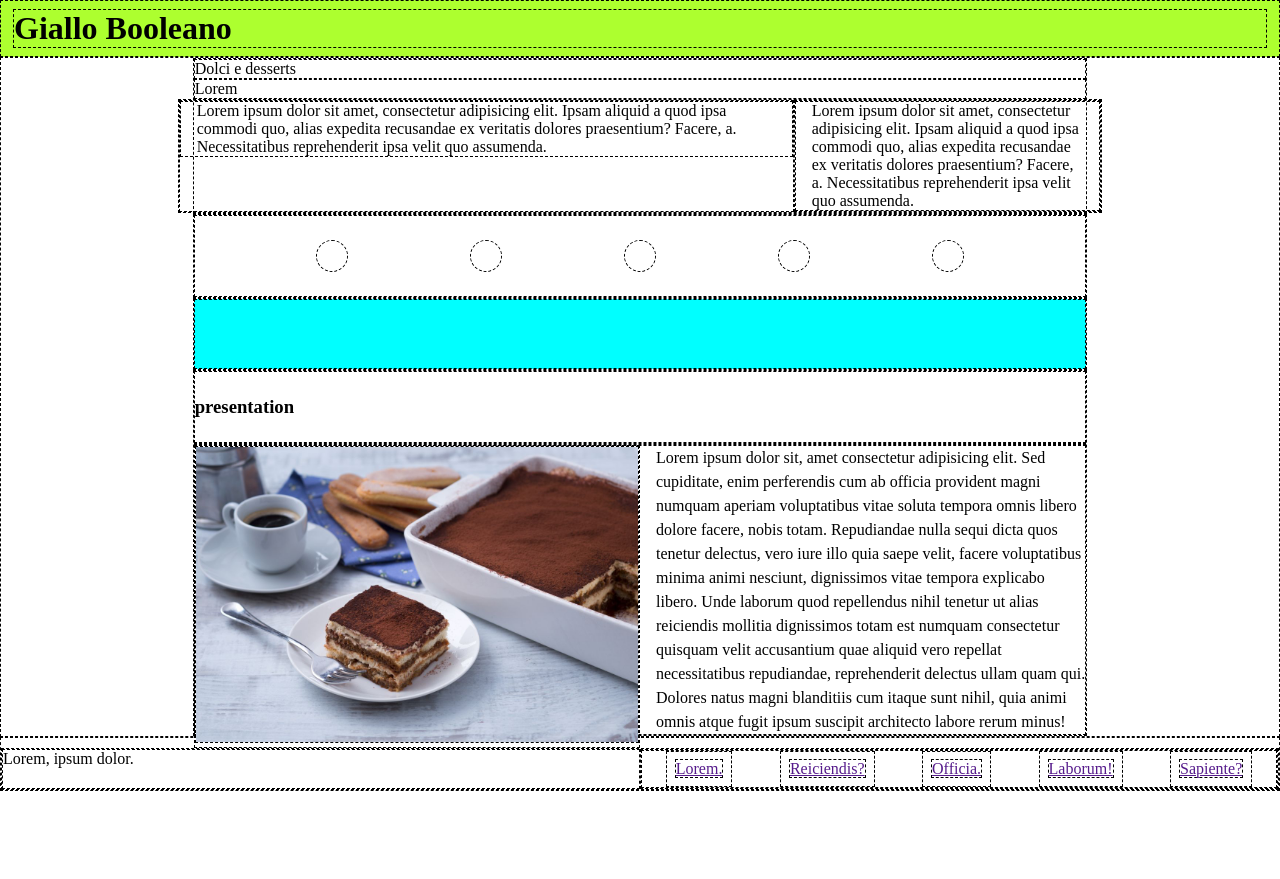
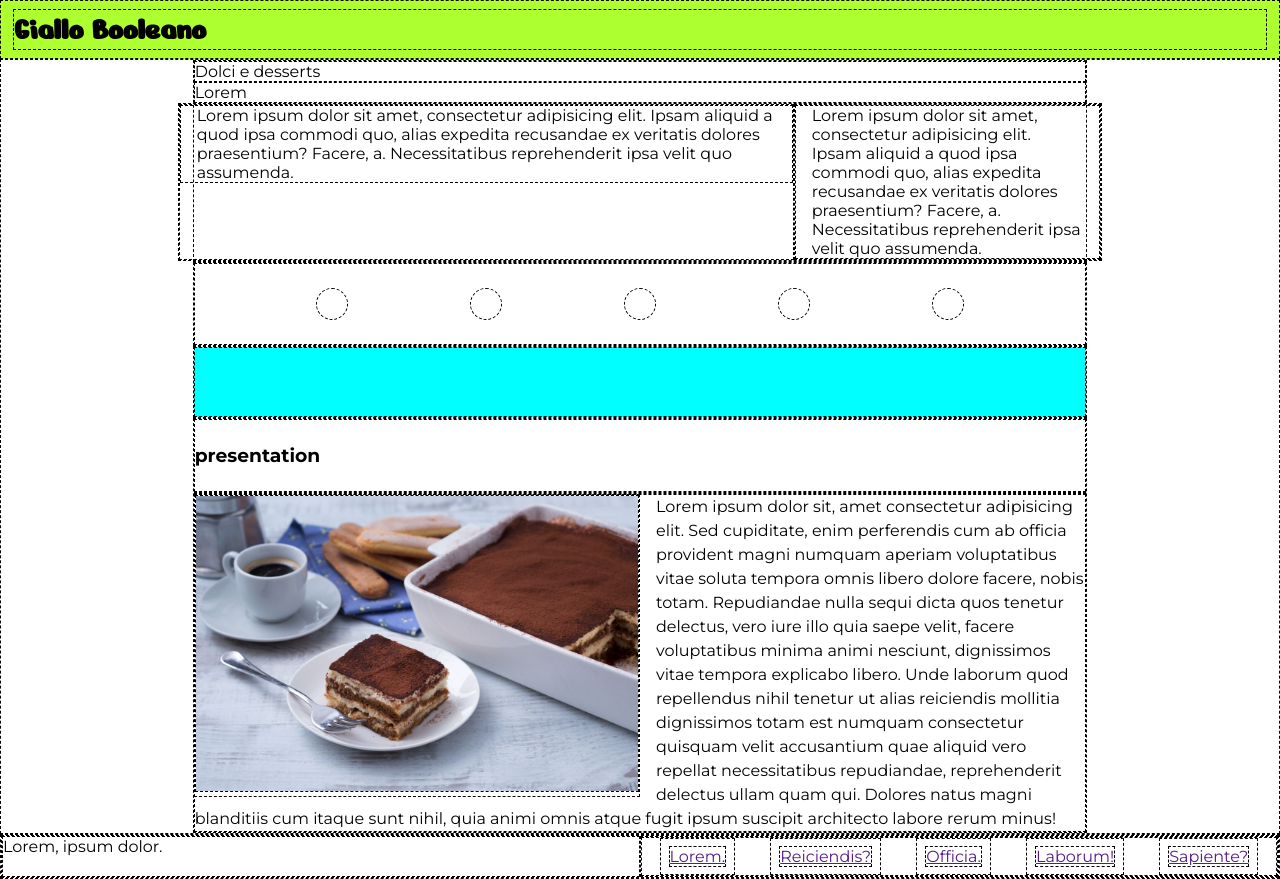
Before and after one commit to massimopallera/htmlcss-responsive-layout, a plain HTML site: page index.html in a window 1280 px wide. Before the commit the page ends 800 px from the top, so only its background shows below. Drawn offline with Linux system fonts and the light colour scheme.

Commit message:
add: fonts

```diff
--- a/assets/css/style.css
+++ b/assets/css/style.css
@@ -1,6 +1,15 @@
 :root{
 
 }
+
+*{
+    font-family: Montserrat, Helvetica Neue, sans-serif;
+}
+
+h1{
+    font-family: "Nerko One", cursive;
+}
+
 
 /* debug */
 .debug *:not(section){
--- a/index.html
+++ b/index.html
@@ -4,6 +4,16 @@
     <meta charset="UTF-8">
     <meta name="viewport" content="width=device-width, initial-scale=1.0">
     <title>Document</title>
+
+    <!-- title font -->
+    <link rel="preconnect" href="https://fonts.googleapis.com">
+    <link rel="preconnect" href="https://fonts.gstatic.com" crossorigin>
+    <link href="https://fonts.googleapis.com/css2?family=Nerko+One&display=swap" rel="stylesheet">
+
+    <!-- page font -->
+    <link rel="preconnect" href="https://fonts.googleapis.com">
+    <link rel="preconnect" href="https://fonts.gstatic.com" crossorigin>
+    <link href="https://fonts.googleapis.com/css2?family=Montserrat:ital,wght@0,100..900;1,100..900&family=Nerko+One&display=swap" rel="stylesheet">
 
     <!-- css -->
      <link rel="stylesheet" href="./assets/css/layout-grid-system.css">
```
